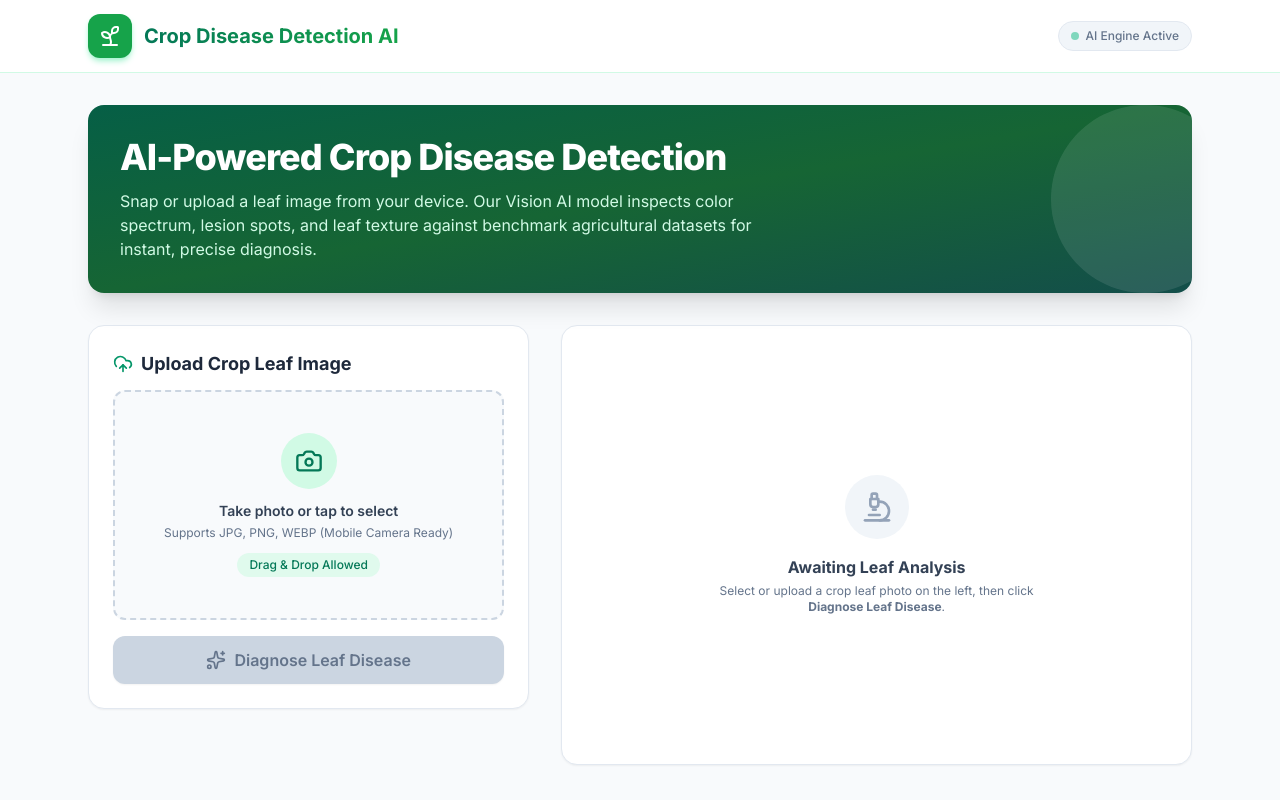
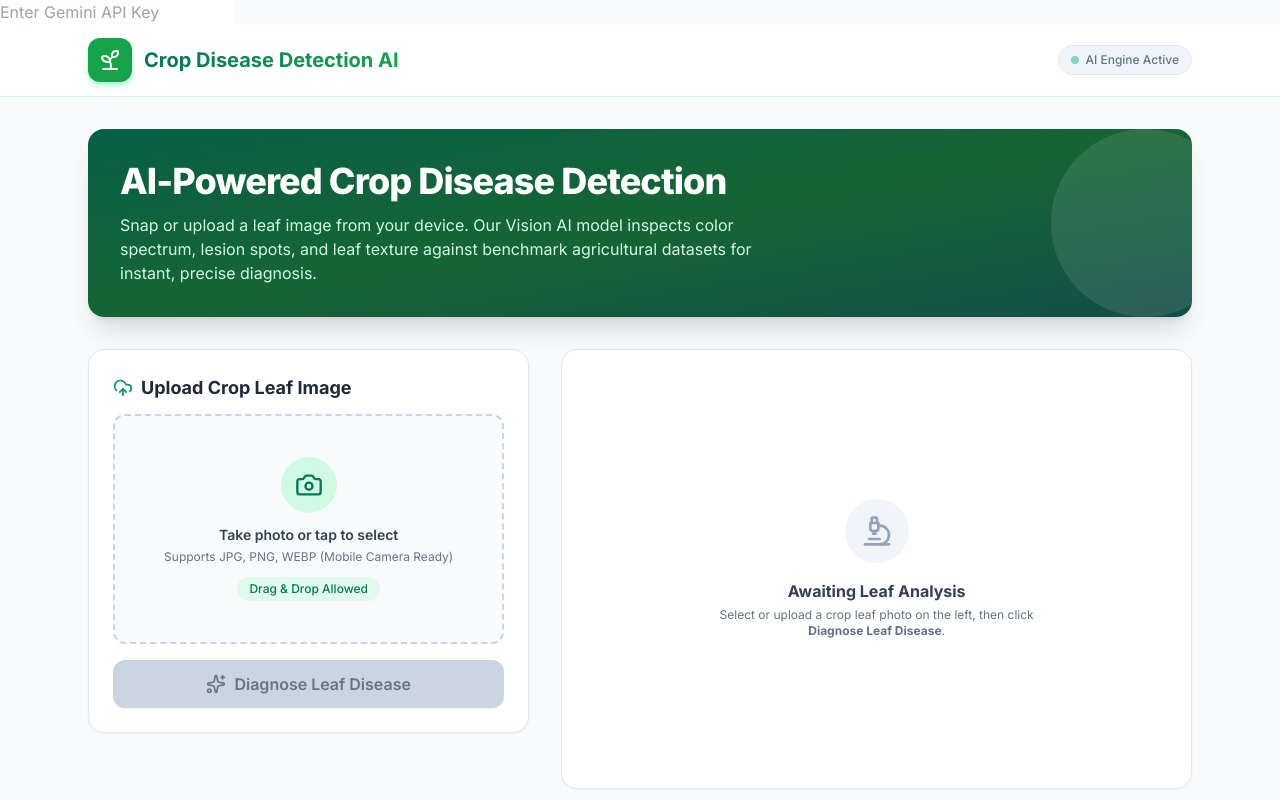
Before and after one commit to neeraj-pilli/crop-disease-detection, a plain HTML site: page index.html in a window 1280 px wide. Shown: the top 800 px of the page. Drawn offline with nearby package versions, Linux system fonts and the light colour scheme.

Commit message:
Update index.html

```diff
--- a/index.html
+++ b/index.html
@@ -32,6 +32,9 @@
       }
     }
   </script>
+<div class="api-key-container">
+    <input type="password" id="apiKeyInput" placeholder="Enter Gemini API Key">
+</div>
 </head>
 <body class="bg-slate-50 text-slate-800 font-sans min-h-screen flex flex-col antialiased selection:bg-brand-500 selection:text-white">
 
```
